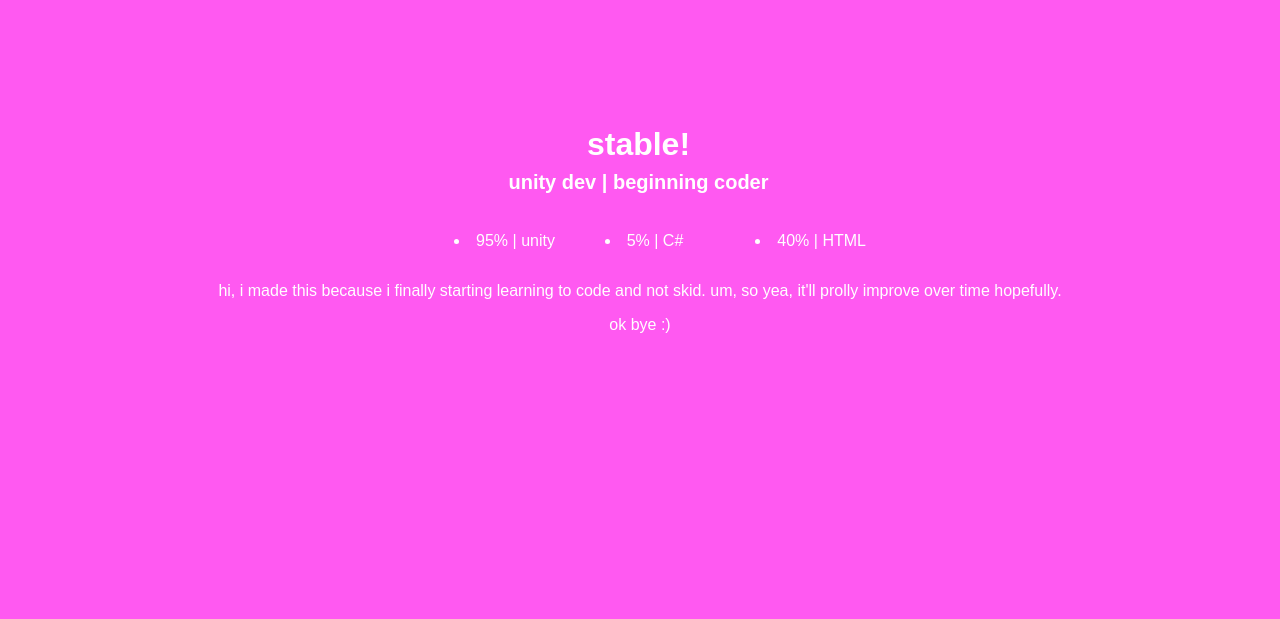
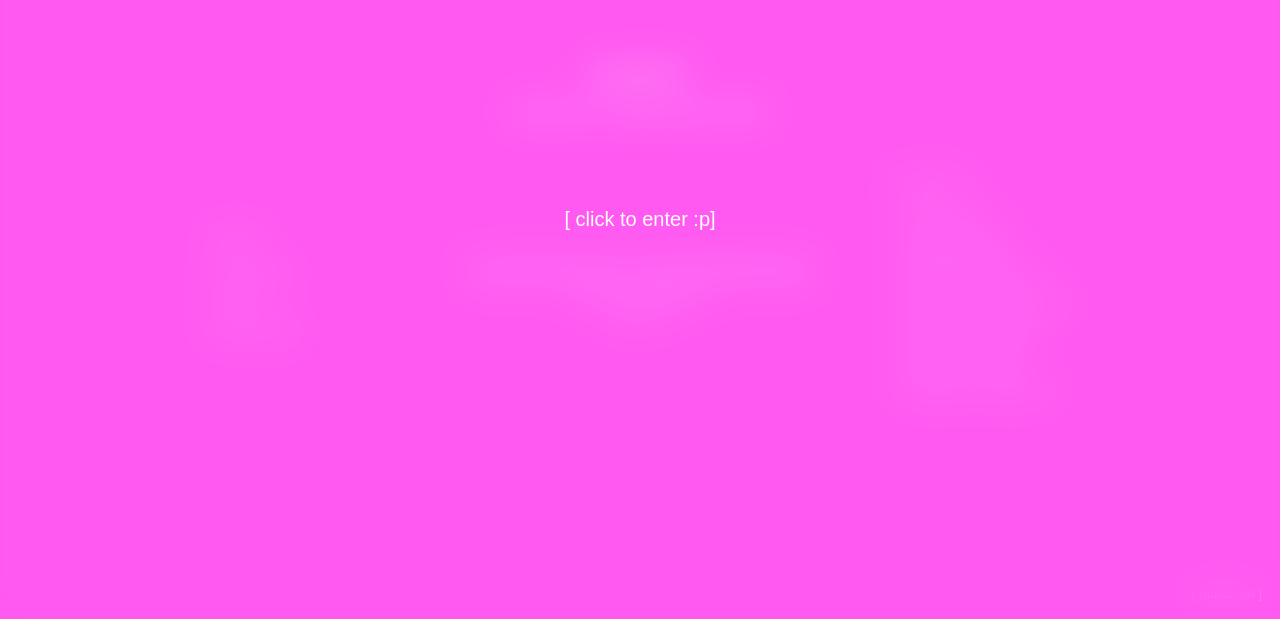
Before and after one commit to stablelmao/bio, a plain HTML site: page index.html in a window 1280 px wide. Shown: the part 181-800 px from the top of the page. Drawn offline with Linux system fonts and the light colour scheme.

Commit message:
added a lot!

```diff
--- a/index.html
+++ b/index.html
@@ -8,7 +8,15 @@
 </head>
 
 <body>
+    <audio id="music" loop preload="auto">
+        <source src="music/song.mp3" type="audio/mpeg">
+    </audio>
 
+    <div class="entry-gate" id="entry-gate">
+        <button class="entry-button" id="start-music" type="button">[ click to enter :p]</button>
+    </div>
+
+    <main>
         <h1>
             <span class="typewriter1">stable!</span>
         </h1>
@@ -17,14 +25,38 @@
             <span class="typewriter2">unity dev | beginning coder</span>
         </h2>
 
+        <div class="content-row">
+            <aside class="skills side-list">
+                <p>[ skills ]</p>
                 <ul>
-        <li class="fadein">95% | unity</li>
-        <li class="fadein">5% | C#</li>
-        <li class="fadein">40% | HTML</li>
+                    <li>unity | 95%</li>
+                    <li>C# | 5%</li>
+                    <li>HTML | 40%</li>
                 </ul>
-    <p class="fadein2">hi, i made this because i finally starting learning to code and not skid. um, so yea, it'll prolly improve over time hopefully.</p>
-    <p class="fadein2">ok bye :)</P>
+            </aside>
 
-    <script type="module" src="main.js"></script>
+            <div class="main-content">
+                <p>hi, i made this because i finally starting learning to code and not skid. um, so yea, it'll prolly improve over time hopefully.</p>
+                <p>ok bye :)</p>
+            </div>
+
+            <aside class="changes">
+                <p>[ changes ]</p>
+                <ul>
+                    <li>+ added music</li>
+                    <li>+ changed layout</li>
+                    <li>+ added skills section</li>
+                    <li>+ added changes section</li>
+                    <li>+ added audio toggle</li>
+                    <li>+ added entry gate</li>
+                    <li>+ optimized animations</li>
+                </ul>
+            </aside>
+        </div>
+
+        <button class="audio-toggle" id="audio-toggle" type="button" aria-label="Mute music">[ music: on ]</button>
+    </main>
+
+    <script src="main.js"></script>
 </body>
 </html>
--- a/main.js
+++ b/main.js
@@ -1,2 +1,23 @@
-// Vercel Analytics is loaded via script tag in index.html
-// No additional JavaScript configuration needed for basic setup
+const music = document.querySelector("#music");
+const entryGate = document.querySelector("#entry-gate");
+const startMusic = document.querySelector("#start-music");
+const audioToggle = document.querySelector("#audio-toggle");
+
+startMusic.addEventListener("click", async () => {
+    try {
+        music.volume = 0.35;
+        await music.play();
+    } catch {
+        audioToggle.textContent = "[ music unavailable ]";
+        audioToggle.disabled = true;
+    } finally {
+        entryGate.classList.add("is-hidden");
+    }
+});
+
+audioToggle.addEventListener("click", () => {
+    music.muted = !music.muted;
+    const enabled = !music.muted;
+    audioToggle.textContent = enabled ? "[ music: on ]" : "[ music: off ]";
+    audioToggle.setAttribute("aria-label", enabled ? "Mute music" : "Enable music");
+});
--- a/style.css
+++ b/style.css
@@ -3,6 +3,14 @@ body {
     margin: 0;
     color: white;
     font-family: arial;
+    display: flex;
+    flex-direction: column;
+    justify-content: center;
+    align-items: center;
+    min-height: 100vh;
+}
+
+main {
     display: flex;
     flex-direction: column;
     justify-content: center;
@@ -28,15 +36,13 @@ p {
     margin-bottom: 0px;
 }
 
+.main-content p {
+    margin-top: 0;
+}
+
 ul {
     color: white;
     font-family: arial;
-
-    display: grid;
-    grid-template-columns: repeat(3, 3fr);
-
-    gap: 10px 40px;
-
     list-style-position: inside;
 }
 
@@ -119,9 +125,111 @@ ul {
 @keyframes fadeIn {
     from {
         opacity: 0;
+        transform: translateY(10px);
     }
 
     to {
         opacity: 1;
+        transform: translateY(0);
     }
 }
+
+.entry-gate {
+    position: fixed;
+    inset: 0;
+    z-index: 10;
+    display: grid;
+    place-items: center;
+    background: rgb(255 89 241 / 0.55);
+    backdrop-filter: blur(18px);
+    -webkit-backdrop-filter: blur(18px);
+    transition: opacity 700ms ease, visibility 700ms ease;
+}
+
+.entry-gate.is-hidden {
+    opacity: 0;
+    visibility: hidden;
+    pointer-events: none;
+}
+
+.entry-button,
+.audio-toggle {
+    border: 0;
+    padding: 0;
+    color: white;
+    background: transparent;
+    font: inherit;
+    cursor: pointer;
+}
+
+.entry-button {
+    font-size: 20px;
+}
+
+.entry-button:hover,
+.entry-button:focus-visible,
+.audio-toggle:hover,
+.audio-toggle:focus-visible {
+    text-decoration: underline;
+    outline: none;
+}
+
+.audio-toggle {
+    position: fixed;
+    right: 18px;
+    bottom: 18px;
+    font-size: 13px;
+}
+
+.content-row {
+    display: grid;
+    grid-template-columns: 180px minmax(280px, 360px) 180px;
+    align-items: center;
+    gap: 70px;
+    margin-top: 28px;
+}
+
+.main-content {
+    text-align: center;
+    opacity: 0;
+    animation: fadeIn 700ms ease forwards;
+    animation-delay: 3s;
+}
+
+.side-list,
+.changes {
+    opacity: 0;
+    animation: fadeIn 700ms ease forwards;
+    animation-delay: 3.35s;
+}
+
+.changes {
+    animation-delay: 3.7s;
+}
+
+.side-list p,
+.changes p {
+    margin: 0;
+    text-align: left;
+}
+
+.side-list ul,
+.changes ul {
+    display: block;
+    margin: 12px 0 0;
+    padding: 0;
+    line-height: 1.8;
+    list-style: none;
+}
+
+@media (max-width: 650px) {
+    .content-row {
+        grid-template-columns: 1fr;
+        gap: 24px;
+    }
+
+    .side-list p,
+    .changes p {
+        text-align: center;
+    }
+}
```
Also changed, not shown: 1 other file. Lines whose indentation alone changed are shown as unchanged.
